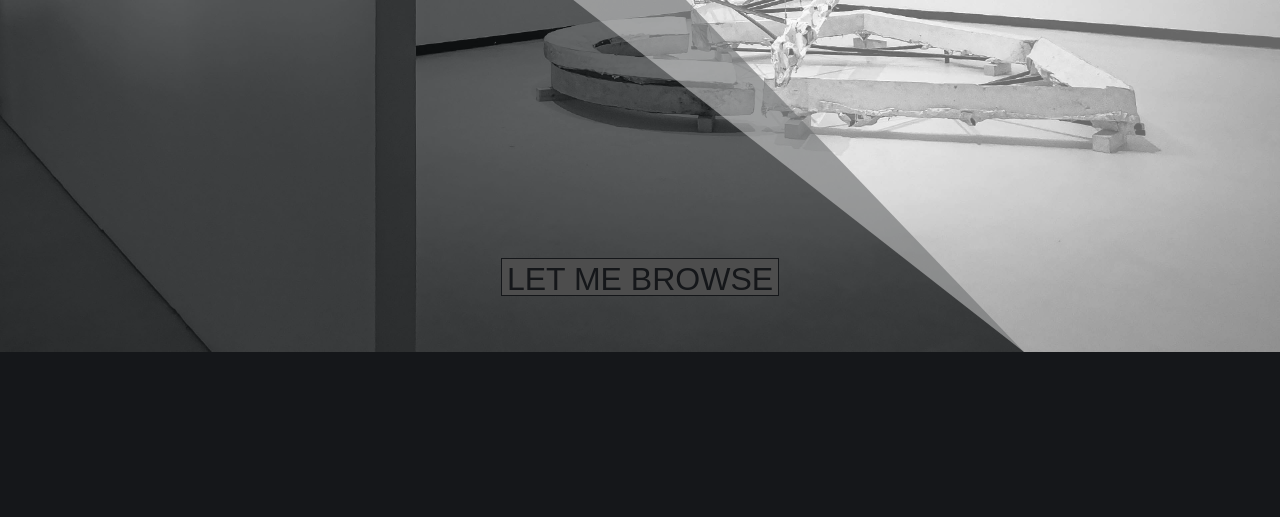
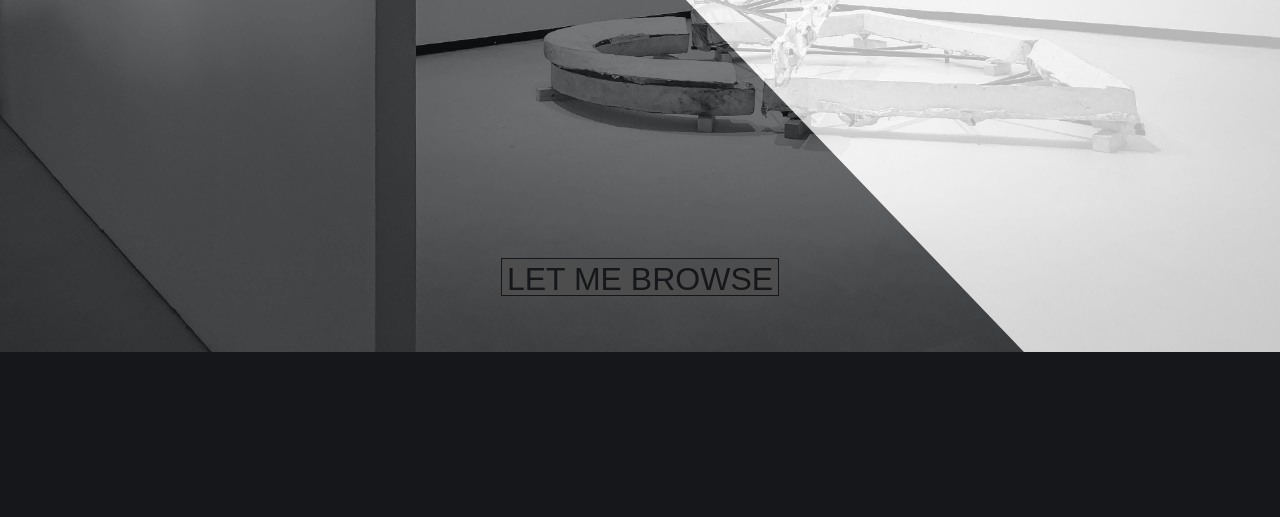
Before and after one commit to frankAndAlisa/laark, a plain HTML site: page index.html in a window 1280 px wide. Shown: the part 448-965 px from the top of the page. Drawn offline with nearby package versions, Linux system fonts and the light colour scheme; no server answers.

Commit message:
minor tweaks

```diff
--- a/styles/sass/_gallery.scss
+++ b/styles/sass/_gallery.scss
@@ -13,7 +13,7 @@
         // }
         &.bottomShape{
             background-color:$accentColor;
-            -webkit-clip-path: polygon(0 0, 100% 50%, 100% 100%, 0 100%);
+            -webkit-clip-path: polygon(0 75%, 100% 50%, 100% 100%, 0 100%);
             clip-path: polygon(0 75%, 100% 50%, 100% 100%, 0 100%);
         }
 }
--- a/styles/sass/_header.scss
+++ b/styles/sass/_header.scss
@@ -18,17 +18,17 @@ header {
     width: 100%;
     // transition: -webkit-clip-path .6s ease-out; /* needs to be prefixed otherwise it's not transitioned in Chrome */
         &.leftShape {
-            opacity: 65%;
-            background-color: $darkColor;
+            // opacity: 65%;
+            background-color: rgba(21, 23, 26, 0.571);
             clip-path: polygon(0 0, 20% 0, 80% 100%, 0% 100%);
             -webkit-clip-path: polygon(0 0, 20% 0, 80% 100%, 0% 100%);
         }
         &.rightShape{
-            opacity: 40%;
-            background-color: rgb(255, 255, 255);
+            // opacity: 40%;
+            background-color: rgba(255, 255, 255, 0.714);
             // background-color: $primaryLightGrey;
             clip-path: polygon(20% 0, 100% 0, 100% 100%, 80% 100%);
-            -webkit-clip-path: polygon(0 0, 100% 0, 100% 100%, 80% 100%);
+            -webkit-clip-path: polygon(20% 0, 100% 0, 100% 100%, 80% 100%);
         }
 }
 
```
Also changed, not shown: styles/styles.css.
